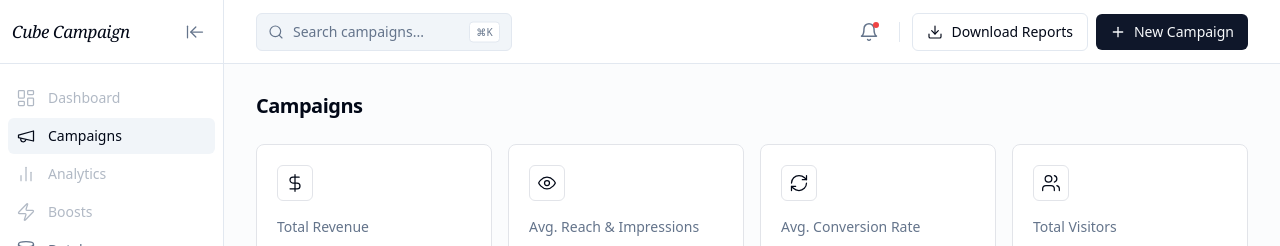
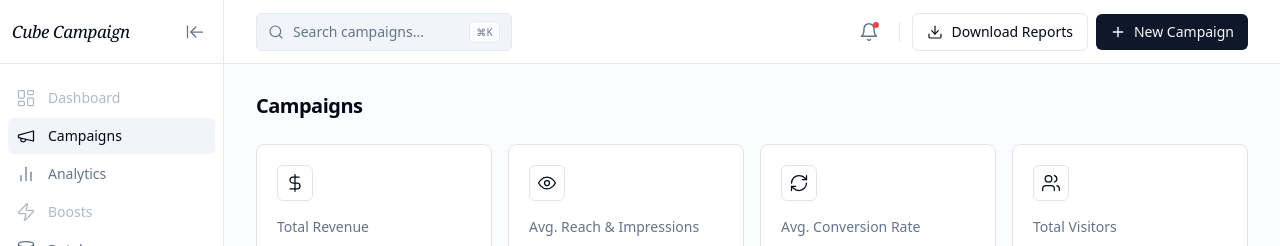
Before and after one commit to joniyon/Project-A-, a Next.js app: page /campaigns in a window 1280 px wide. Shown: the top 246 px of the page. Built offline with nearby package versions, Linux system fonts and the light colour scheme; a web font is replaced by a local one.

Commit message:
update analytics

```diff
--- a/components/layout/Sidebar.tsx
+++ b/components/layout/Sidebar.tsx
@@ -33,7 +33,7 @@ import { cn } from "@/lib/utils";
 const mainNav = [
   { href: null,         label: "Dashboard", icon: LayoutDashboard, clickable: false },
   { href: "/campaigns", label: "Campaigns", icon: Megaphone,       clickable: true  },
-  { href: null,         label: "Analytics", icon: BarChart2,       clickable: false },
+  { href: "/analytics", label: "Analytics", icon: BarChart2,       clickable: true  },
   { href: null,         label: "Boosts",    icon: Zap,             clickable: false },
   { href: "/database",  label: "Database",  icon: Database,        clickable: true  },
 ];
```
Also changed, not shown: 2 other files (tests, documents, lock files or other folders).
